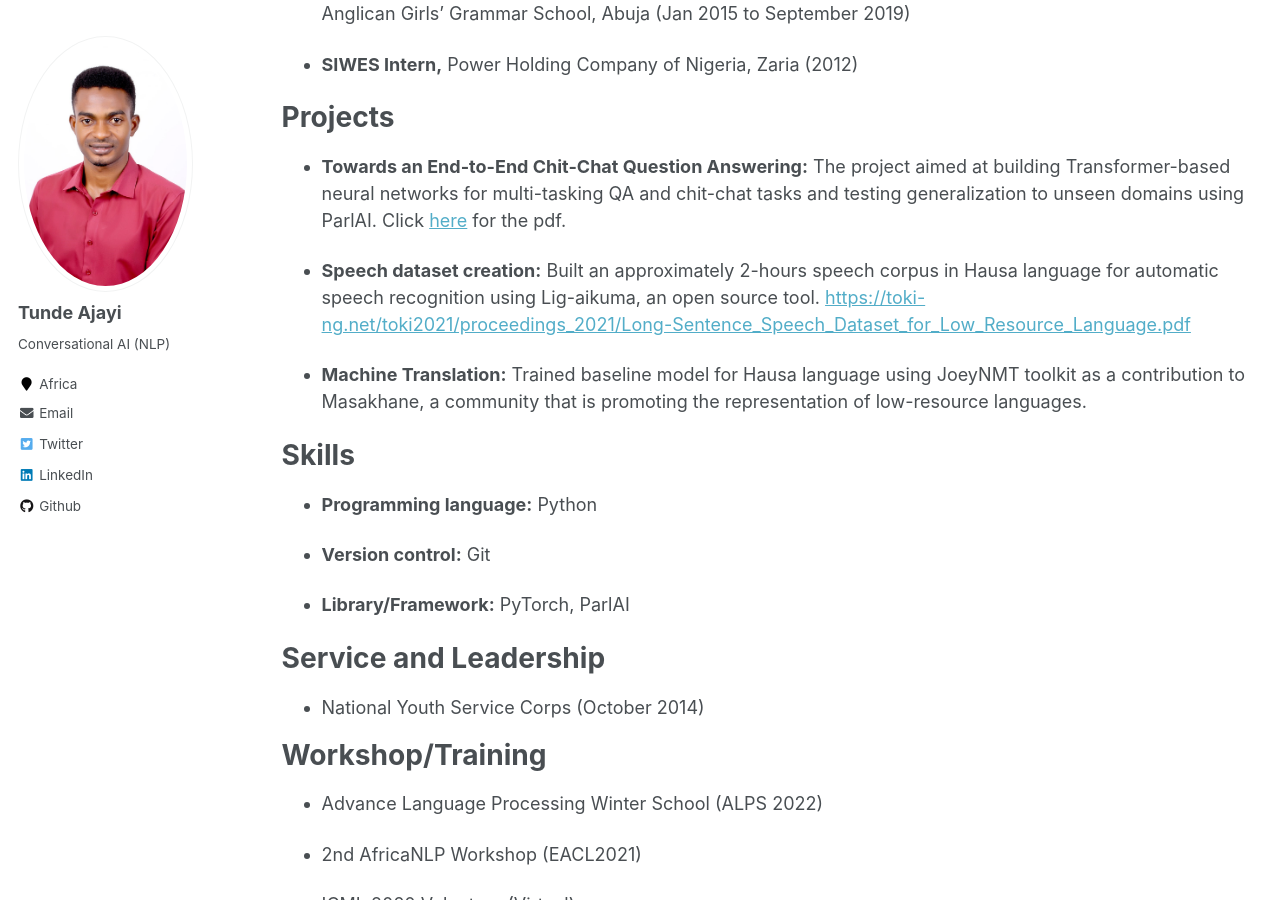
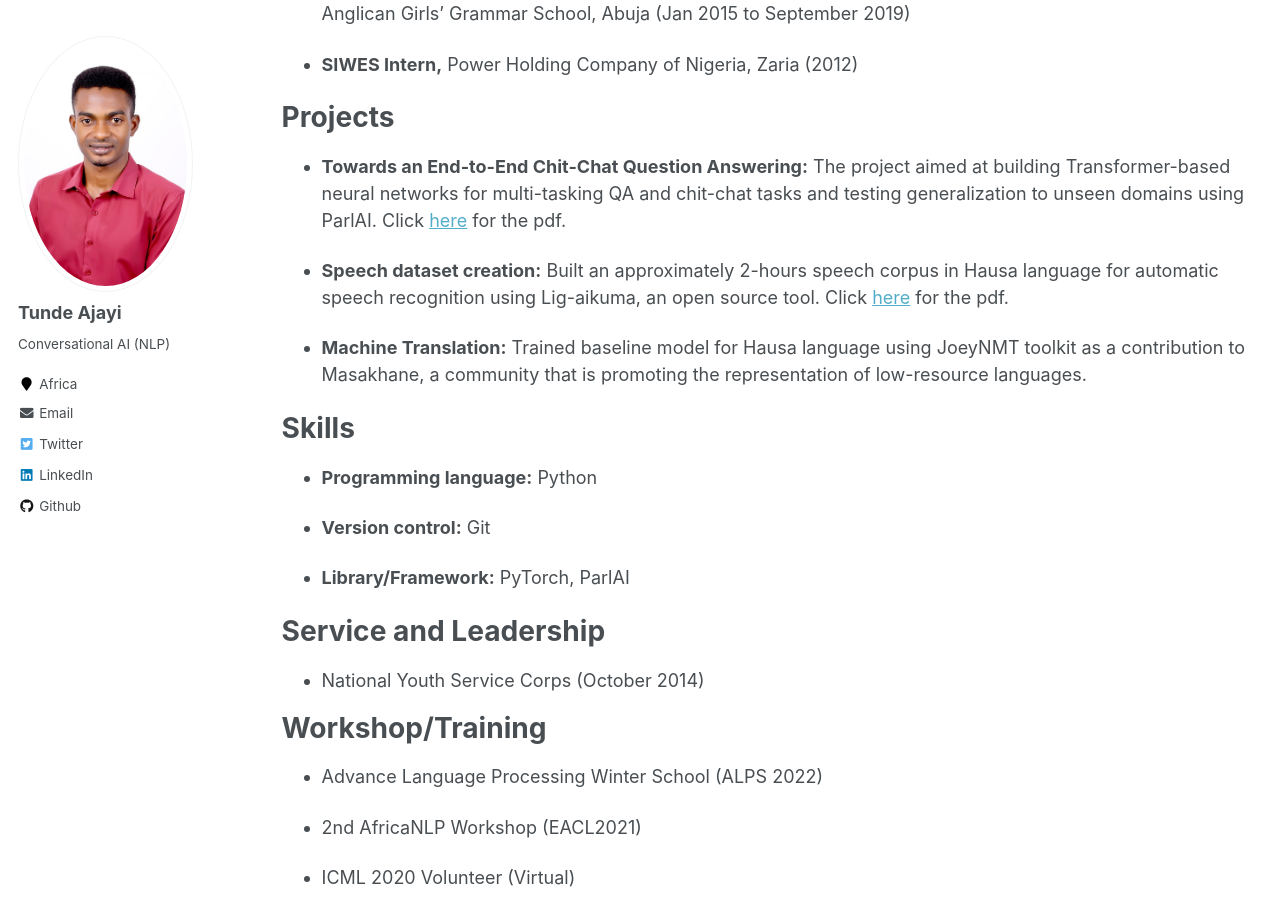
Before and after one commit to tundeajayi/tundeajayi.github.io, a Jekyll site: the page built from _pages/cv.md, in a window 1280 px wide and 900 px high, scrolled down 818 px. Built offline with Jekyll 4.4.1, drawn with Linux system fonts in a browser that asks for light colours.

Commit message:
fix broken link

```diff
--- a/_pages/cv.md
+++ b/_pages/cv.md
@@ -40,8 +40,7 @@ redirect_from:
 ======
 * **Towards an End-to-End Chit-Chat Question Answering:** The project aimed at building Transformer-based neural networks for multi-tasking QA and chit-chat tasks and testing generalization to unseen domains using ParlAI. Click [here](https://conversations2021.files.wordpress.com/2021/11/conversations_2021_positionpaper_14_ajayi.pdf) for the pdf.
 
-* **Speech dataset creation:** Built an approximately 2-hours speech corpus in Hausa language for automatic speech recognition using Lig-aikuma, an open source tool.
-[https://toki-ng.net/toki2021/proceedings_2021/Long-Sentence_Speech_Dataset_for_Low_Resource_Language.pdf](https://toki-ng.net/toki2021/proceedings_2021/Long-Sentence_Speech_Dataset_for_Low_Resource_Language.pdf)
+* **Speech dataset creation:** Built an approximately 2-hours speech corpus in Hausa language for automatic speech recognition using Lig-aikuma, an open source tool. Click [here](https://toki-ng.net/toki2021/proceedings_2021/Long-Sentence_Speech_Dataset_for_Low_Resource_Language.pdf) for the pdf.
 
 * **Machine Translation:** Trained baseline model for Hausa language using JoeyNMT toolkit as a contribution to Masakhane, a community that is promoting the representation of low-resource languages.
 
```
